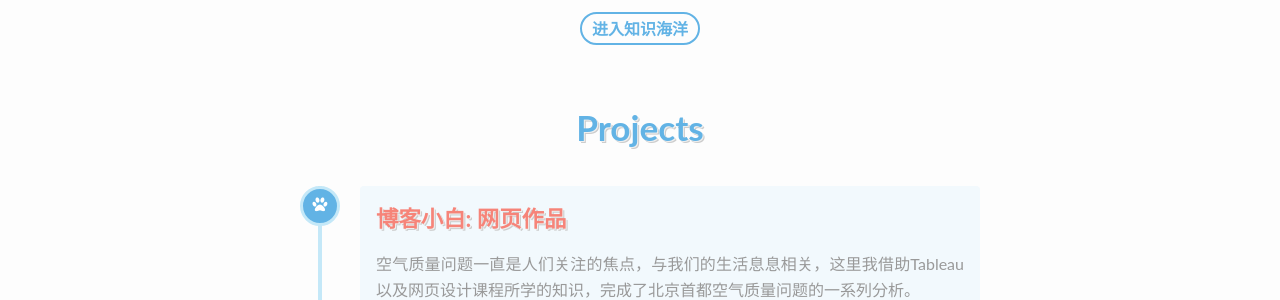
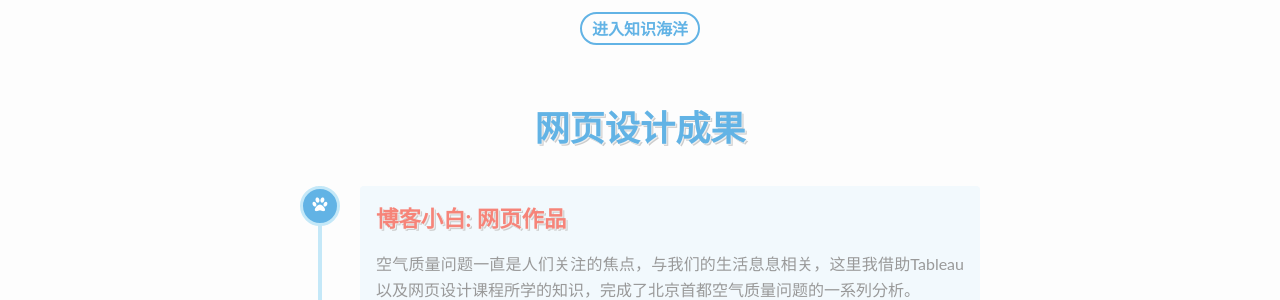
Before and after one commit to Zhou-Yu-Jin/Zhou-Yu-Jin.github.io, a Jekyll site: the page built from index.html, in a window 1280 px wide. Shown: the part 1058-1358 px from the top of the page. Built offline with Jekyll 4.4.1, drawn with Linux system fonts in a browser that asks for light colours; comment, search, counter and statistics services are not loaded.

Commit message:
Update portfolio.html

```diff
--- a/_includes/portfolio.html
+++ b/_includes/portfolio.html
@@ -1,7 +1,7 @@
 <section id="portfolio">
     <div class="wrapper">
         <div class="text-center">
-            <h1 class="blue-title">Projects</h1>
+            <h1 class="blue-title">网页设计成果</h1>
         </div>
         <div id="vertical-timeline" class="light-timeline">
 
```
